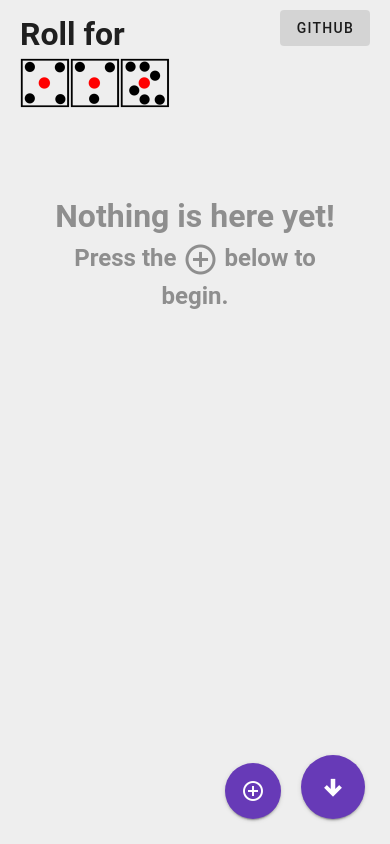
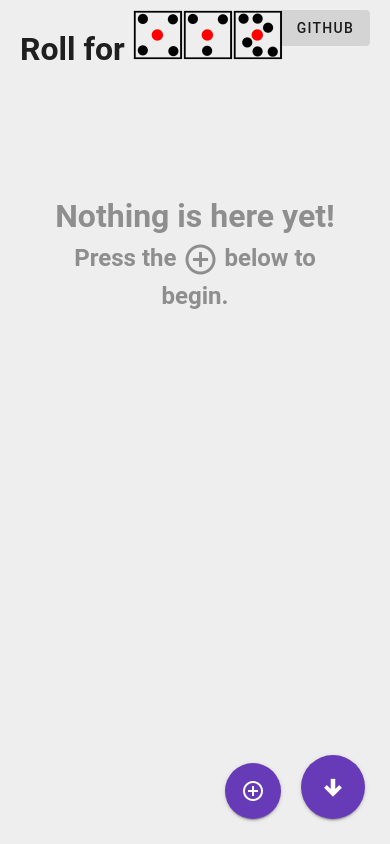
Before and after one commit to SuperShadowPlay/rollforxyz, a Vue app: page / in a window 390 px wide. Built offline with nearby package versions, Linux system fonts and the light colour scheme.

Commit message:
Hopefully fixed logo positioning on mobile

```diff
--- a/src/components/MainHeader.vue
+++ b/src/components/MainHeader.vue
@@ -9,7 +9,7 @@
         </div>
       </v-col>
 
-      <v-col>
+      <v-col cols="2">
         <div class="right">
           <v-btn variant="tonal" v-on:click="openGitHubPage">
             GitHub
```
